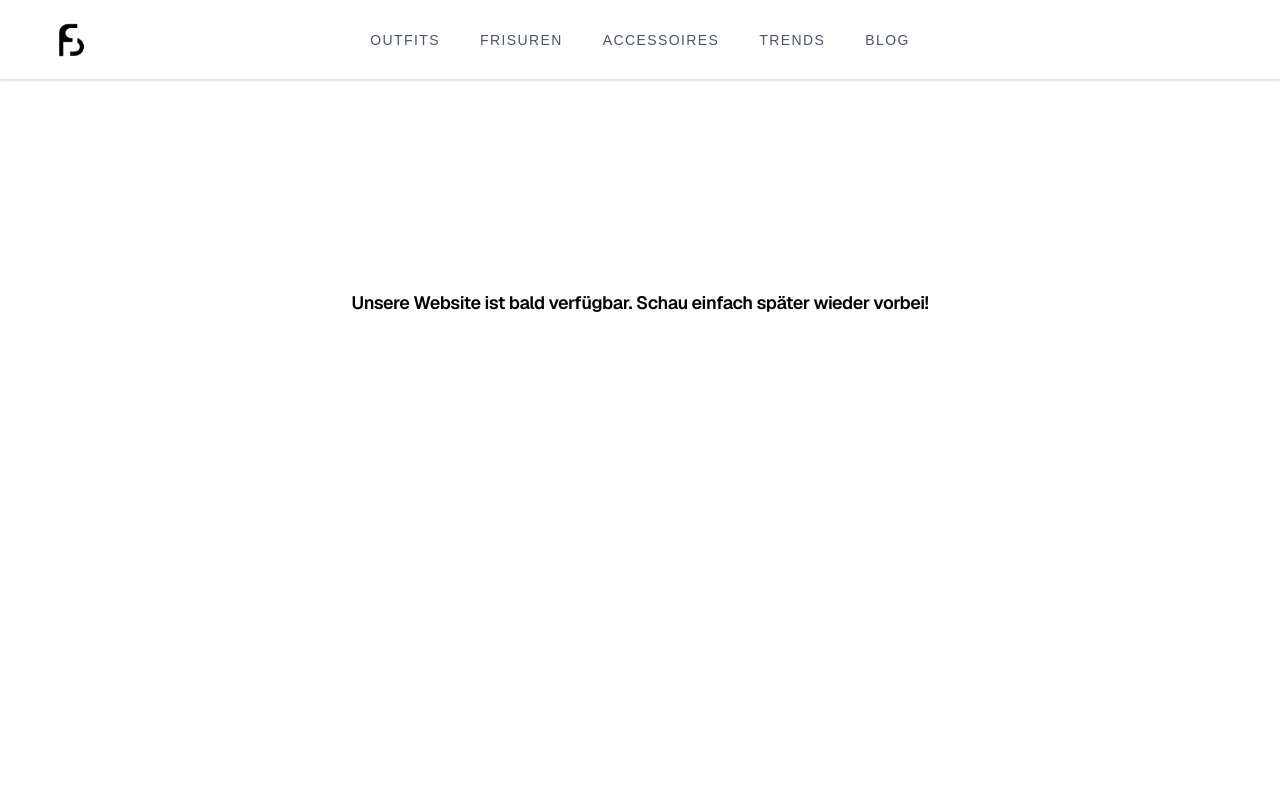
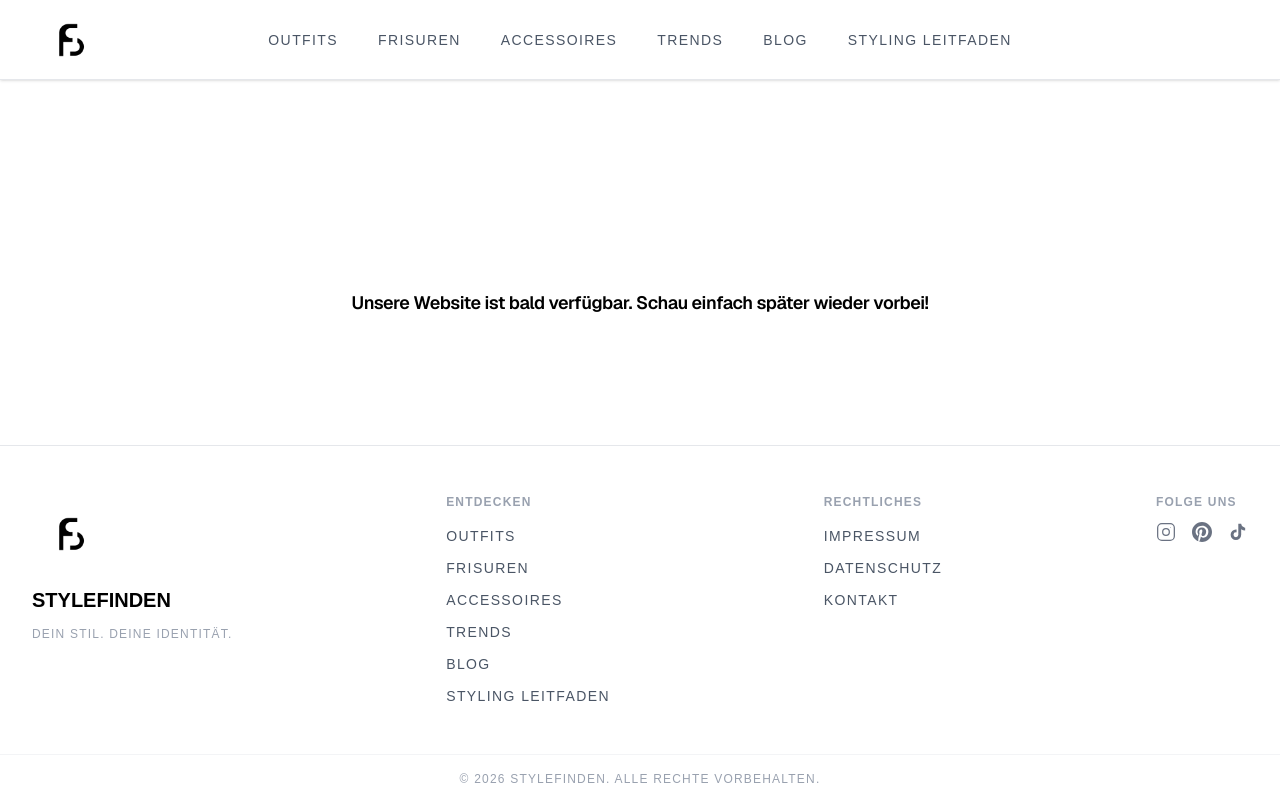
Before and after one commit to qrphy/stylefinden, a Next.js app: page / in a window 1280 px wide. Built offline with nearby package versions, Linux system fonts and the light colour scheme.

Commit message:
feat(footer): add responsive Footer component
New Footer with logo, nav links (Entdecken), legal links (Rechtliches),
social media icons (Instagram, Pinterest, TikTok) and copyright bar.
Mobile: accordion dropdowns via <details>/<summary>. Desktop: always-visible column layout.

```diff
--- a/app/layout.tsx
+++ b/app/layout.tsx
@@ -5,6 +5,7 @@ import { Analytics } from "@vercel/analytics/next"
 import { SpeedInsights } from "@vercel/speed-insights/next"
 import GoogleAnalytics from "@/components/analytics/GoogleAnalytics"
 import Header from "@/components/layout/Header"
+import Footer from "@/components/layout/Footer"
 
 const geistSans = Geist({
   variable: "--font-geist-sans",
@@ -71,6 +72,7 @@ export default function RootLayout({
         <Analytics />
         <SpeedInsights />
         <GoogleAnalytics />
+        <Footer />
       </body>
     </html>
   );
--- /dev/null
+++ b/components/layout/Footer.tsx
@@ -0,0 +1,150 @@
+export default function Footer() {
+  return (
+    <footer className="bg-white border-t border-gray-200 mt-auto">
+      <style>{`
+        /* Mobil accordion — closed */
+        .footer-accordion > .accordion-content {
+          display: none;
+          flex-direction: column;
+          gap: 0.75rem;
+          padding-top: 0.5rem;
+        }
+        .footer-accordion[open] > .accordion-content {
+          display: flex;
+        }
+        /* Chevron */
+        .chevron {
+          transition: transform 0.2s ease;
+        }
+        .footer-accordion[open] .chevron {
+          transform: rotate(180deg);
+        }
+      `}</style>
+
+      {/* Main Content */}
+      <div className="max-w-7xl mx-auto px-8 py-12">
+        <div className="flex flex-col md:flex-row md:items-start md:justify-between gap-6 md:gap-10">
+
+          {/* Logo */}
+          <div className="flex flex-col items-center md:items-start gap-3">
+            <img
+              src="/stylefinden-logo.png"
+              alt="STYLEFINDEN"
+              className="h-20 w-auto object-contain"
+            />
+            <p className="text-xl font-black text-black uppercase">stylefinden</p>
+            <p className="text-xs tracking-widest uppercase text-gray-400">
+              Dein Stil. Deine Identität.
+            </p>
+          </div>
+
+          {/* ── ENTDECKEN ── */}
+
+          {/* Desktop */}
+          <div className="hidden md:flex flex-col gap-3">
+            <span className="text-xs tracking-widest uppercase text-gray-400 font-semibold mb-1">
+              Entdecken
+            </span>
+            <a href="/outfits" className="text-sm font-medium tracking-widest uppercase text-gray-600 hover:text-black transition-colors duration-200">Outfits</a>
+            <a href="/frisuren" className="text-sm font-medium tracking-widest uppercase text-gray-600 hover:text-black transition-colors duration-200">Frisuren</a>
+            <a href="/accessoires" className="text-sm font-medium tracking-widest uppercase text-gray-600 hover:text-black transition-colors duration-200">Accessoires</a>
+            <a href="/trends" className="text-sm font-medium tracking-widest uppercase text-gray-600 hover:text-black transition-colors duration-200">Trends</a>
+            <a href="/blog" className="text-sm font-medium tracking-widest uppercase text-gray-600 hover:text-black transition-colors duration-200">Blog</a>
+            <a href="/stylingleitfaden" className="text-sm font-medium tracking-widest uppercase text-gray-600 hover:text-black transition-colors duration-200">Styling Leitfaden</a>
+          </div>
+
+          {/* Mobil: accordion */}
+          <details className="footer-accordion md:hidden">
+            <summary className="list-none flex items-center justify-between cursor-pointer py-3 border-b border-gray-100">
+              <span className="text-xs tracking-widest uppercase text-gray-400 font-semibold">
+                Entdecken
+              </span>
+              <svg viewBox="0 0 24 24" className="chevron h-4 w-4 stroke-gray-400" fill="none" strokeWidth={2}>
+                <path d="M6 9l6 6 6-6" />
+              </svg>
+            </summary>
+            <div className="accordion-content flex-col gap-3">
+              <a href="/outfits" className="text-sm font-medium tracking-widest uppercase text-gray-600 hover:text-black transition-colors duration-200">Outfits</a>
+              <a href="/frisuren" className="text-sm font-medium tracking-widest uppercase text-gray-600 hover:text-black transition-colors duration-200">Frisuren</a>
+              <a href="/accessoires" className="text-sm font-medium tracking-widest uppercase text-gray-600 hover:text-black transition-colors duration-200">Accessoires</a>
+              <a href="/trends" className="text-sm font-medium tracking-widest uppercase text-gray-600 hover:text-black transition-colors duration-200">Trends</a>
+              <a href="/blog" className="text-sm font-medium tracking-widest uppercase text-gray-600 hover:text-black transition-colors duration-200">Blog</a>
+              <a href="/stylingleitfaden" className="text-sm font-medium tracking-widest uppercase text-gray-600 hover:text-black transition-colors duration-200">Styling Leitfaden</a>
+            </div>
+          </details>
+
+          {/* ── RECHTLICHES ── */}
+
+          {/* Desktop */}
+          <div className="hidden md:flex flex-col gap-3">
+            <span className="text-xs tracking-widest uppercase text-gray-400 font-semibold mb-1">
+              Rechtliches
+            </span>
+            <a href="/impressum" className="text-sm font-medium tracking-widest uppercase text-gray-600 hover:text-black transition-colors duration-200">Impressum</a>
+            <a href="/datenschutz" className="text-sm font-medium tracking-widest uppercase text-gray-600 hover:text-black transition-colors duration-200">Datenschutz</a>
+            <a href="/kontakt" className="text-sm font-medium tracking-widest uppercase text-gray-600 hover:text-black transition-colors duration-200">Kontakt</a>
+          </div>
+
+          {/* Mobil: accordion */}
+          <details className="footer-accordion md:hidden">
+            <summary className="list-none flex items-center justify-between cursor-pointer py-3 border-b border-gray-100">
+              <span className="text-xs tracking-widest uppercase text-gray-400 font-semibold">
+                Rechtliches
+              </span>
+              <svg viewBox="0 0 24 24" className="chevron h-4 w-4 stroke-gray-400" fill="none" strokeWidth={2}>
+                <path d="M6 9l6 6 6-6" />
+              </svg>
+            </summary>
+            <div className="accordion-content flex-col gap-3">
+              <a href="/impressum" className="text-sm font-medium tracking-widest uppercase text-gray-600 hover:text-black transition-colors duration-200">Impressum</a>
+              <a href="/datenschutz" className="text-sm font-medium tracking-widest uppercase text-gray-600 hover:text-black transition-colors duration-200">Datenschutz</a>
+              <a href="/kontakt" className="text-sm font-medium tracking-widest uppercase text-gray-600 hover:text-black transition-colors duration-200">Kontakt</a>
+            </div>
+          </details>
+
+          {/* Social Media Links */}
+          <div className="flex flex-col items-center md:items-start gap-3">
+            <span className="text-xs tracking-widest uppercase text-gray-400 font-semibold">
+              Folge uns
+            </span>
+            <div className="flex items-center gap-4">
+
+              {/* Instagram */}
+              <a href="https://instagram.com" aria-label="Instagram" className="text-gray-500 hover:text-black transition-colors duration-200">
+                <svg viewBox="0 0 24 24" className="h-5 w-5" fill="none" stroke="currentColor" strokeWidth={1.5}>
+                  <rect x="2" y="2" width="20" height="20" rx="5" ry="5" />
+                  <circle cx="12" cy="12" r="4" />
+                  <circle cx="17.5" cy="6.5" r="0.5" fill="currentColor" stroke="none" />
+                </svg>
+              </a>
+
+              {/* Pinterest */}
+              <a href="https://pinterest.com" aria-label="Pinterest" className="text-gray-500 hover:text-black transition-colors duration-200">
+                <svg viewBox="0 0 24 24" className="h-5 w-5" fill="currentColor">
+                  <path d="M12 0C5.373 0 0 5.373 0 12c0 5.084 3.163 9.426 7.627 11.174-.105-.949-.2-2.405.042-3.441.218-.937 1.407-5.965 1.407-5.965s-.359-.719-.359-1.782c0-1.668.967-2.914 2.171-2.914 1.023 0 1.518.769 1.518 1.69 0 1.029-.655 2.568-.994 3.995-.283 1.194.599 2.169 1.777 2.169 2.133 0 3.772-2.249 3.772-5.495 0-2.873-2.064-4.882-5.012-4.882-3.414 0-5.418 2.561-5.418 5.207 0 1.031.397 2.138.893 2.738a.36.36 0 0 1 .083.345l-.333 1.36c-.053.22-.174.267-.402.161-1.499-.698-2.436-2.889-2.436-4.649 0-3.785 2.75-7.262 7.929-7.262 4.163 0 7.398 2.967 7.398 6.931 0 4.136-2.607 7.464-6.227 7.464-1.216 0-2.359-.632-2.75-1.378l-.748 2.853c-.271 1.043-1.002 2.35-1.492 3.146C9.57 23.812 10.763 24 12 24c6.627 0 12-5.373 12-12S18.627 0 12 0z" />
+                </svg>
+              </a>
+
+              {/* TikTok */}
+              <a href="https://tiktok.com" aria-label="TikTok" className="text-gray-500 hover:text-black transition-colors duration-200">
+                <svg viewBox="0 0 24 24" className="h-5 w-5" fill="currentColor">
+                  <path d="M19.59 6.69a4.83 4.83 0 01-3.77-4.25V2h-3.45v13.67a2.89 2.89 0 01-2.88 2.5 2.89 2.89 0 01-2.89-2.89 2.89 2.89 0 012.89-2.89c.28 0 .54.04.79.1V9.01a6.33 6.33 0 00-.79-.05 6.34 6.34 0 00-6.34 6.34 6.34 6.34 0 006.34 6.34 6.34 6.34 0 006.33-6.34V8.69a8.18 8.18 0 004.78 1.52V6.75a4.85 4.85 0 01-1.01-.06z" />
+                </svg>
+              </a>
+
+            </div>
+          </div>
+
+        </div>
+      </div>
+
+      {/* Copyright */}
+      <div className="border-t border-gray-100 px-8 py-4">
+        <p className="text-center text-xs tracking-widest uppercase text-gray-400">
+          © {new Date().getFullYear()} Stylefinden. Alle Rechte vorbehalten.
+        </p>
+      </div>
+
+    </footer>
+  );
+}
--- a/components/layout/Header.tsx
+++ b/components/layout/Header.tsx
@@ -20,27 +20,30 @@ export default function Header() {
 
           {/* Nav Links */}
           <div className="absolute inset-x-0 flex justify-center items-center gap-10">
-            <a className="text-sm font-medium tracking-widest uppercase text-gray-600 hover:text-black transition-colors duration-200">
+            <a href="/outfits" className="text-sm font-medium tracking-widest uppercase text-gray-600 hover:text-black transition-colors duration-200">
             Outfits
             </a>
-            <a className="text-sm font-medium tracking-widest uppercase text-gray-600 hover:text-black transition-colors duration-200">
+            <a href="/frisuren" className="text-sm font-medium tracking-widest uppercase text-gray-600 hover:text-black transition-colors duration-200">
             Frisuren
             </a>
-            <a className="text-sm font-medium tracking-widest uppercase text-gray-600 hover:text-black transition-colors duration-200">
+            <a href="/accessoires" className="text-sm font-medium tracking-widest uppercase text-gray-600 hover:text-black transition-colors duration-200">
               Accessoires
             </a>
-            <a className="text-sm font-medium tracking-widest uppercase text-gray-600 hover:text-black transition-colors duration-200">
+            <a href="/trends" className="text-sm font-medium tracking-widest uppercase text-gray-600 hover:text-black transition-colors duration-200">
               Trends
             </a>
-            <a className="text-sm font-medium tracking-widest uppercase text-gray-600 hover:text-black transition-colors duration-200">
+            <a href="/blog" className="text-sm font-medium tracking-widest uppercase text-gray-600 hover:text-black transition-colors duration-200">
               Blog
+              </a>
+              <a href="/stylingleitfaden" className="text-sm font-medium tracking-widest uppercase text-gray-600 hover:text-black transition-colors duration-200">
+            Styling Leitfaden
               </a>
           </div>
         </div>
 
         {/* Mobil Navigation */}
         <details className="relative md:hidden">
-          <summary className="list-none relative flex items-center p-3 bg-white border-b border-gray-200 shadow-sm w-full">
+          <summary className="list-none relative flex items-center p-4 bg-white border-b border-gray-200 shadow-sm w-full">
 
             {/* Hamburger Menu Icon */}
             <svg
@@ -62,26 +65,29 @@ export default function Header() {
               <path d="M6 6l12 12M6 18L18 6" />
             </svg>
 
-            <h1 className="absolute inset-x-0 text-2xl font-bold text-black text-center pointer-events-none">
+            <h1 className="absolute inset-x-0 text-3xl font-black text-black text-center pointer-events-none">
               STYLEFINDEN
             </h1>
           </summary>
 
-          <div className="absolute left-0 w-40  border border-black/10 bg-white shadow-md">
-            <a href="#" className="block px-4 py-2 text-sm font-medium tracking-widest uppercase text-gray-600 hover:text-black transition-colors duration-200">
+          <div className="absolute left-0 w-40 h-66 border border-black/10 bg-white shadow-md">
+            <a href="/outfits" className="block px-4 py-2 text-md font-medium tracking-widest uppercase text-gray-600 hover:text-black transition-colors duration-200">
             Outfits
             </a>
-            <a href="#" className="block px-4 py-2 text-sm font-medium tracking-widest uppercase text-gray-600 hover:text-black transition-colors duration-200">
+            <a href="/frisuren" className="block px-4 py-2 text-md font-medium tracking-widest uppercase text-gray-600 hover:text-black transition-colors duration-200">
             Frisuren
             </a>
-            <a href="#" className="block px-4 py-2 text-sm font-medium tracking-widest uppercase text-gray-600 hover:text-black transition-colors duration-200">
+            <a href="/accessories" className="block px-4 py-2 text-md font-medium tracking-widest uppercase text-gray-600 hover:text-black transition-colors duration-200">
             Accessoires
             </a>
-            <a href="#" className="block px-4 py-2 text-sm font-medium tracking-widest uppercase text-gray-600 hover:text-black transition-colors duration-200">
+            <a href="/trends" className="block px-4 py-2 text-md font-medium tracking-widest uppercase text-gray-600 hover:text-black transition-colors duration-200">
               Trends
             </a>
-            <a href="#" className="block px-4 py-2 text-sm font-medium tracking-widest uppercase text-gray-600 hover:text-black transition-colors duration-200">
+            <a href="/blog" className="block px-4 py-2 text-md font-medium tracking-widest uppercase text-gray-600 hover:text-black transition-colors duration-200">
             Blog
+            </a>
+            <a href="/stylingleitfaden" className="block px-4 py-2 text-md font-medium tracking-widest uppercase text-gray-600 hover:text-black transition-colors duration-200">
+            Styling Leitfaden
             </a>
           </div>
         </details>
```
